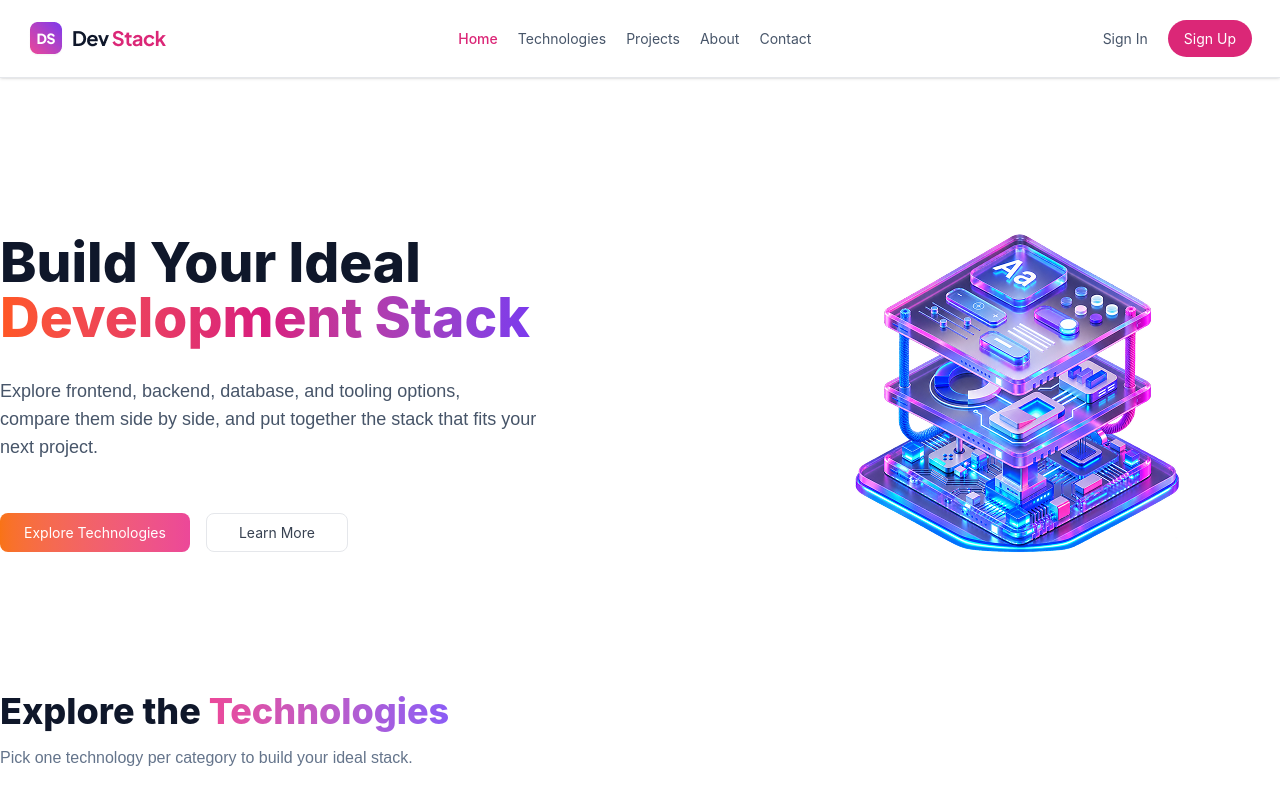
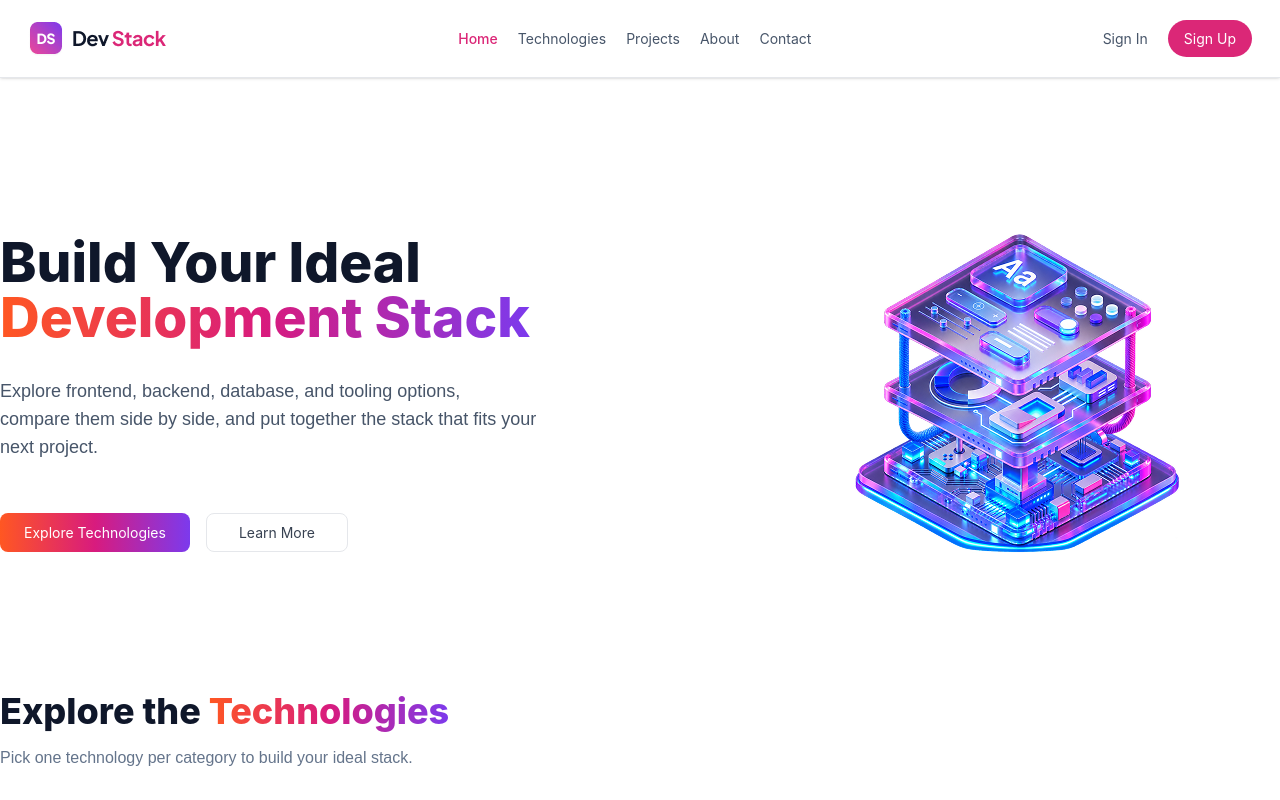
Before and after one commit to Mahjabinjannat/A05-DevStack, a React (Vite) app: page / in a window 1280 px wide. Shown: the top 800 px of the page. Built offline with nearby package versions, Linux system fonts and the light colour scheme.

Commit message:
apply-a-shared-gradient-to-the-necessary-parts

```diff
--- a/src/component/Hero.tsx
+++ b/src/component/Hero.tsx
@@ -4,14 +4,24 @@ export default function Hero() {
   return (
     <div className="flex justify-between container mx-auto items-center mt-13 mb-7 mr-20">
       <div className="space-y-8">
-        <h1 className="text-[55px] font-extrabold leading-none text-[#0F172A]">Build Your Ideal <br /> <span className="bg-gradient-to-r from-[#FF5722] via-[#D81B7E] to-[#7C3AED] bg-clip-text text-transparent">Development Stack</span></h1>
+        <h1 className="text-[55px] font-extrabold leading-none text-[#0F172A]">
+          Build Your Ideal <br />{" "}
+          <span className="bg-brand-gradient bg-clip-text text-transparent">
+            Development Stack
+          </span>
+        </h1>
         <p className="text-[#475569] font-jakarta leading-7 text-[18px]">
-          Explore frontend, backend, database, and tooling options,<br /> compare them
-          side by side, and put together the stack that fits your <br /> next project.
+          Explore frontend, backend, database, and tooling options,
+          <br /> compare them side by side, and put together the stack that fits
+          your <br /> next project.
         </p>
         <div className="flex gap-4 pt-5">
-        <button className="bg-gradient-to-r from-[#F97316] to-[#EC4899] text-white px-6 py-2 rounded-lg text-[14px]">Explore Technologies</button>
-        <button className="text-[#374151] text-[14px] border border-[#E5E7EB] px-8 py-2 rounded-lg">Learn More</button>
+          <button className="bg-brand-gradient text-white px-6 py-2 rounded-lg text-[14px]">
+            Explore Technologies
+          </button>
+          <button className="text-[#374151] text-[14px] border border-[#E5E7EB] px-8 py-2 rounded-lg">
+            Learn More
+          </button>
         </div>
       </div>
       <div>
--- a/src/devStack/DevStacks.tsx
+++ b/src/devStack/DevStacks.tsx
@@ -16,7 +16,7 @@ export default function DevStacks({ devStacksPromise }: IdevStackPromiseType) {
       <div className="container mx-auto mr-20 mb-24">
         <h2 className="font-extrabold text-[36px] text-[#0F172A]">
           Explore the{" "}
-          <span className="bg-gradient-to-r from-[#EC4899] to-[#8B5CF6] bg-clip-text text-transparent ">
+          <span className="bg-gradient-to-r bg-brand-gradient bg-clip-text text-transparent ">
             Technologies
           </span>
         </h2>
--- a/src/index.css
+++ b/src/index.css
@@ -1,5 +1,5 @@
 @import "tailwindcss";
-@import url('https://fonts.googleapis.com/css2?family=Plus+Jakarta+Sans:wght@200;300;400;500;600;700;800&display=swap');
+@import url("https://fonts.googleapis.com/css2?family=Plus+Jakarta+Sans:wght@200;300;400;500;600;700;800&display=swap");
 
 body {
   margin: 0;
@@ -9,3 +9,16 @@ body {
 @theme {
   --font-jakarta: "Plus Jakarta Sans", sans-serif;
 }
+
+:root {
+  --brand-gradient: linear-gradient(
+    90deg,
+    #FF5722 0%,
+    #D81B7E 50%,
+    #7C3AED 100%
+  );
+}
+
+@utility bg-brand-gradient {
+  background-image: var(--brand-gradient);
+}
```
Also changed, not shown: 1 other file (tests, documents, lock files or other folders).
